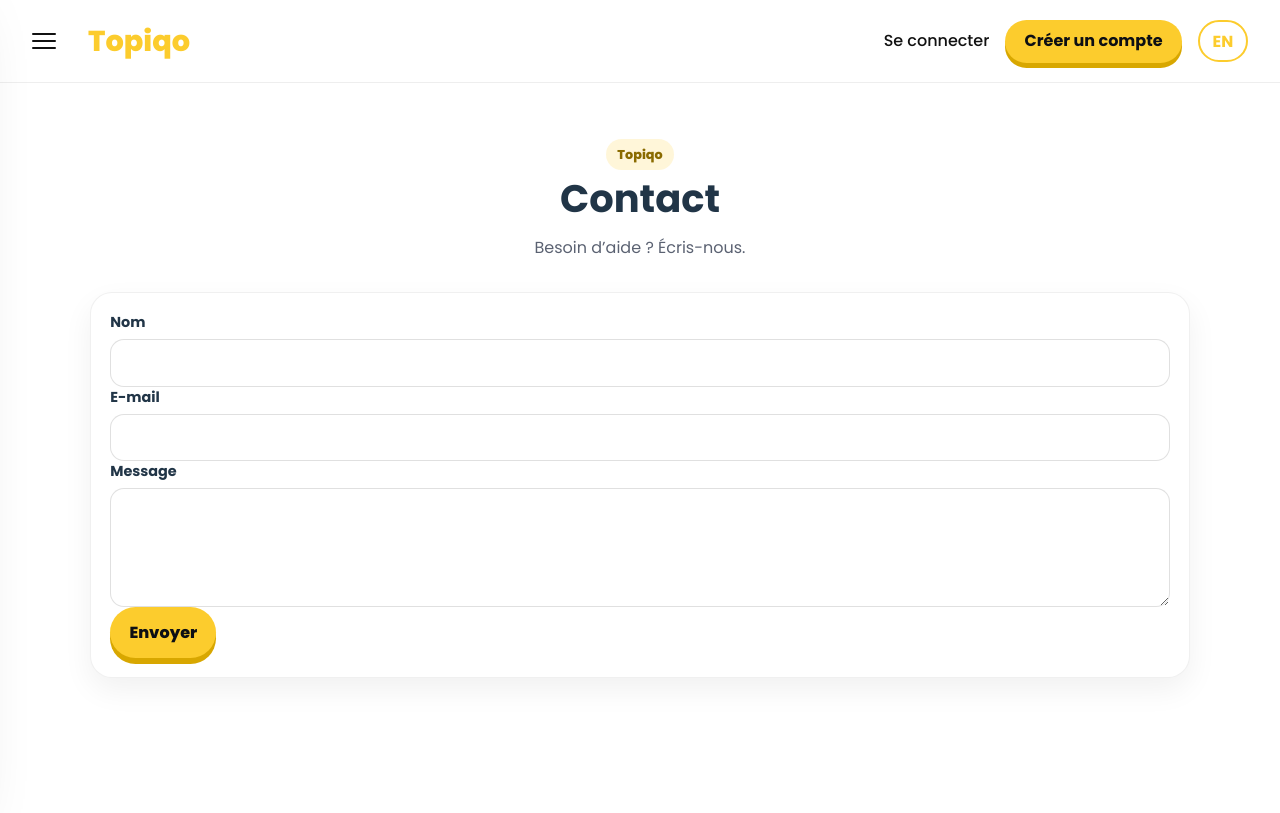
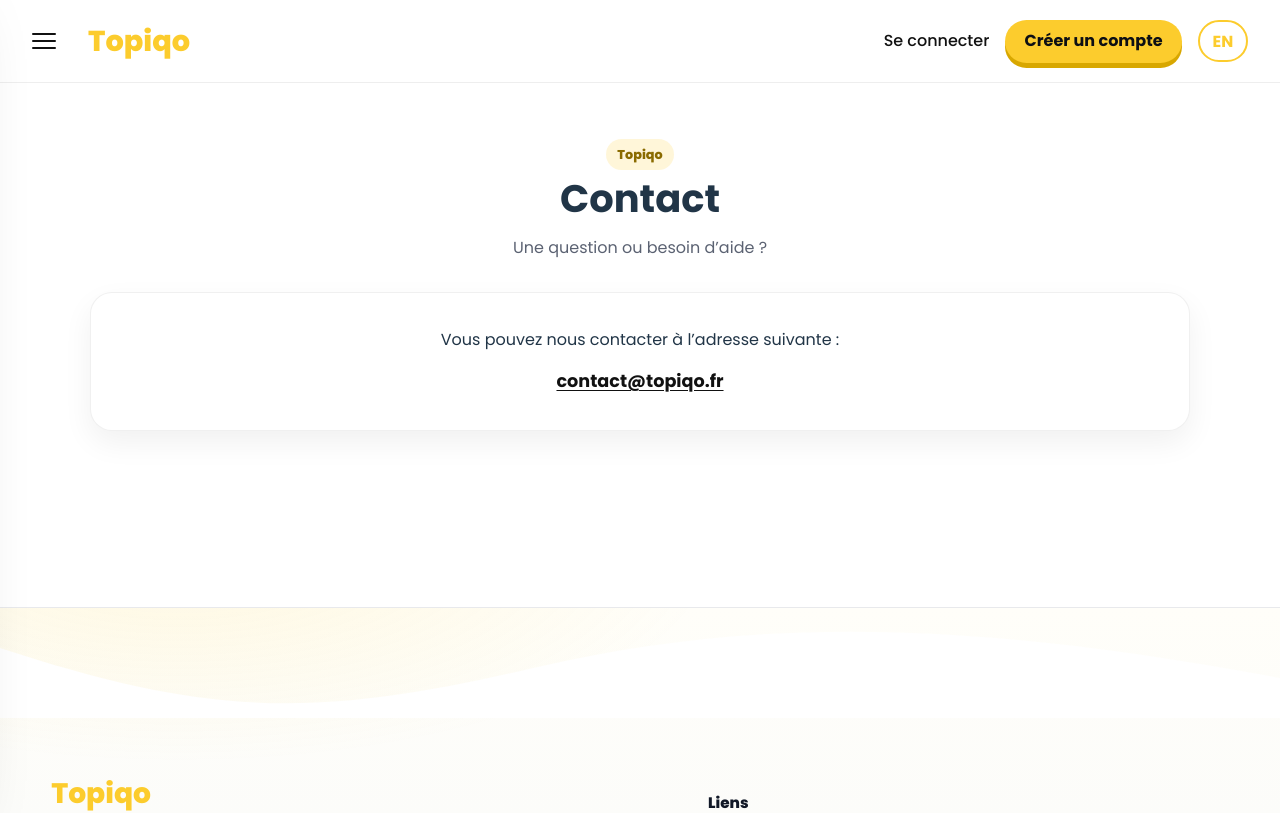
Before and after one commit to MayaSmaoui/topiqo, a React (Vite) app: page /contact in a window 1280 px wide. Shown: the top 813 px of the page. Built offline with nearby package versions, Linux system fonts and the light colour scheme.

Commit message:
changes for email

```diff
--- a/src/pages/Contact.jsx
+++ b/src/pages/Contact.jsx
@@ -1,13 +1,18 @@
-import { useState } from 'react';
-
-export default function Contact({ lang='fr' }){
+export default function Contact({ lang = 'fr' }) {
   const T = {
-    fr: { title:'Contact', subtitle:'Besoin d’aide ? Écris-nous.', name:'Nom', email:'E-mail', msg:'Message', send:'Envoyer', ok:'Message envoyé (démo) ✅' },
-    en: { title:'Contact', subtitle:'Need help? Write to us.', name:'Name', email:'Email', msg:'Message', send:'Send', ok:'Message sent (demo) ✅' }
+    fr: {
+      title: 'Contact',
+      subtitle: 'Une question ou besoin d’aide ?',
+      text: 'Vous pouvez nous contacter à l’adresse suivante :',
+      email: 'contact@topiqo.fr',
+    },
+    en: {
+      title: 'Contact',
+      subtitle: 'Have a question or need help?',
+      text: 'You can reach us at the following email address:',
+      email: 'contact@topiqo.fr',
+    },
   }[lang];
-
-  const [sent, setSent] = useState(false);
-  const submit = (e)=>{ e.preventDefault(); setTimeout(()=>setSent(true), 700); };
 
   return (
     <main className="page">
@@ -17,13 +22,18 @@
         <p>{T.subtitle}</p>
       </div>
 
-      <form className="card" onSubmit={submit}>
-        <label className="input"><span>{T.name}</span><input required /></label>
-        <label className="input"><span>{T.email}</span><input type="email" required /></label>
-        <label className="input"><span>{T.msg}</span><textarea rows="5" required /></label>
-        <button className="btn btn-primary">{T.send}</button>
-        {sent && <div className="notice success">{T.ok}</div>}
-      </form>
+      <div className="card" style={{ textAlign: 'center' }}>
+        <p>{T.text}</p>
+        <p style={{ marginTop: 12 }}>
+          <a
+            href={`mailto:${T.email}`}
+            className="link"
+            style={{ fontWeight: 600, fontSize: '1.1em' }}
+          >
+            {T.email}
+          </a>
+        </p>
+      </div>
     </main>
   );
 }
--- a/src/pages/Legal.jsx
+++ b/src/pages/Legal.jsx
@@ -18,18 +18,18 @@
               <p>
                 <strong>Topiqo SAS</strong> — Société par actions simplifiée
                 <br />
-                Capital social : <strong>10&nbsp;000&nbsp;€</strong>
+                Capital social : <strong>1&nbsp;000&nbsp;€</strong>
                 <br />
                 RCS : <strong>Paris</strong> — SIREN : <strong>000&nbsp;000&nbsp;000</strong>
                 <br />
-                Siège social : <strong>10 rue Exemple, 75000 Paris, France</strong>
+                Siège social : <strong>82 Rue des Trois Territoires, 94300 Vincennes, France</strong>
                 <br />
                 N° TVA intracommunautaire : <strong>FRXX&nbsp;000000000</strong>
               </p>
               <p>
                 Contact :{" "}
-                <a className="link" href="mailto:contact@topiqo.com">
-                  contact@topiqo.com
+                <a className="link" href="mailto:contact@topiqo.fr">
+                  contact@topiqo.fr
                 </a>
               </p>
             </>
--- a/src/pages/Terms.jsx
+++ b/src/pages/Terms.jsx
@@ -149,7 +149,7 @@
                 </li>
                 <li>
                   Pour exercer vos droits ou poser une question, contactez-nous via{" "}
-                  <a className="link" href="mailto:legal@topiqo.fr">legal@topiqo.fr</a>.
+                  <a className="link" href="mailto:contact@topiqo.fr">contact@topiqo.fr</a>.
                 </li>
               </ul>
             </>
@@ -164,7 +164,7 @@
                 Topiqo respecte les droits de propriété intellectuelle et attend des utilisateurs qu’ils en
                 fassent de même. Si vous pensez qu’un contenu disponible via Topiqo porte atteinte à vos droits,
                 envoyez une <strong>notification DMCA</strong> à{" "}
-                <a className="link" href="mailto:legal@topiqo.fr">legal@topiqo.fr</a> contenant&nbsp;:
+                <a className="link" href="mailto:contact@topiqo.fr">contact@topiqo.fr</a> contenant&nbsp;:
               </p>
               <ol>
                 <li>Votre signature physique/électronique (ou celle du représentant autorisé).</li>
@@ -278,7 +278,7 @@
           body: (
             <p>
               Topiqo — Équipe juridique •{" "}
-              <a className="link" href="mailto:legal@topiqo.fr">legal@topiqo.fr</a>
+              <a className="link" href="mailto:contact@topiqo.fr">contact@topiqo.fr</a>
             </p>
           ),
         },
@@ -420,7 +420,7 @@
                 </li>
                 <li>
                   To exercise your rights or ask questions, contact{" "}
-                  <a className="link" href="mailto:legal@topiqo.fr">legal@topiqo.fr</a>.
+                  <a className="link" href="mailto:contact@topiqo.fr">contact@topiqo.fr</a>.
                 </li>
               </ul>
             </>
@@ -434,7 +434,7 @@
               <p>
                 Topiqo respects intellectual property rights and expects users to do the same. If you believe
                 content available through Topiqo infringes your copyright, send a <strong>DMCA Notice</strong>{" "}
-                to <a className="link" href="mailto:legal@topiqo.fr">legal@topiqo.fr</a> including:
+                to <a className="link" href="mailto:contact@topiqo.fr">contact@topiqo.fr</a> including:
               </p>
               <ol>
                 <li>Your physical/electronic signature (or that of an authorized representative).</li>
@@ -547,7 +547,7 @@
           body: (
             <p>
               Topiqo — Legal Team •{" "}
-              <a className="link" href="mailto:legal@topiqo.fr">legal@topiqo.fr</a>
+              <a className="link" href="mailto:contact@topiqo.fr">contact@topiqo.fr</a>
             </p>
           ),
         },
```
